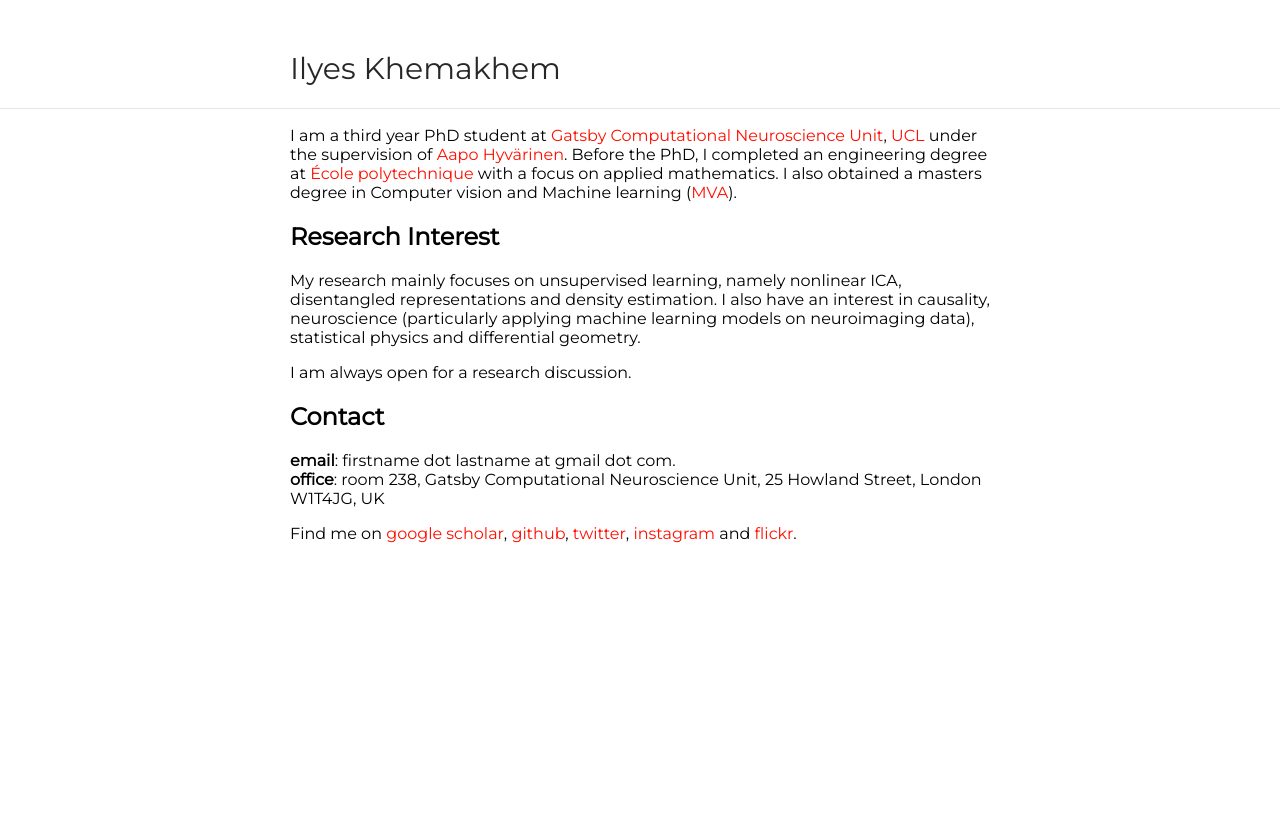
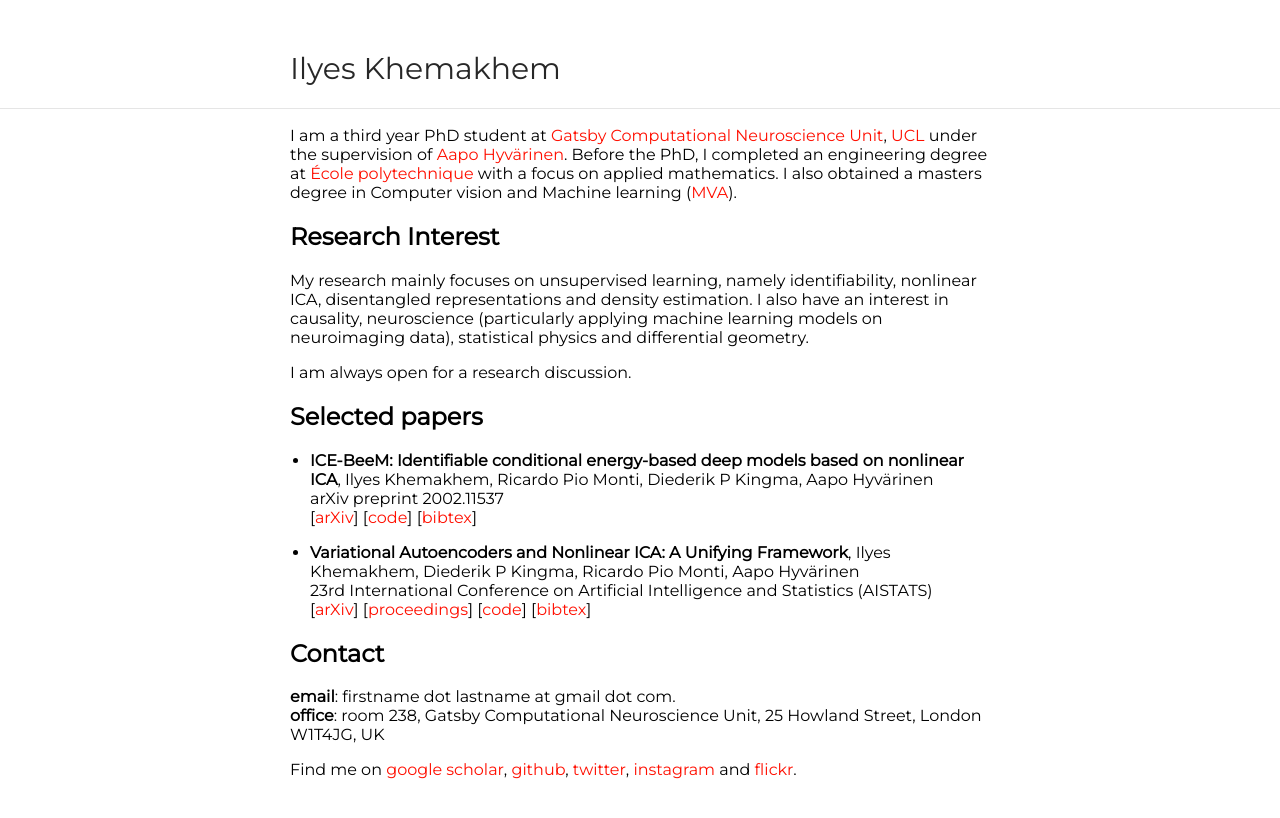
Before and after one commit to ilkhem/ilkhem.github.io, a Jekyll site: the page built from index.md, in a window 1280 px wide. Shown: the top 818 px of the page. Built offline with Jekyll 4.4.1, drawn with Linux system fonts in a browser that asks for light colours.

Commit message:
add papers

```diff
--- a/index.md
+++ b/index.md
@@ -3,15 +3,25 @@
 layout: home
 ---
 
-I am a third year PhD student at [Gatsby Computational Neuroscience Unit](http://www.gatsby.ucl.ac.uk/), [UCL](https://www.ucl.ac.uk/) under the supervision of [Aapo Hyvärinen](https://www.cs.helsinki.fi/u/ahyvarin/). Before the PhD, I completed an engineering degree at [École polytechnique](https://www.polytechnique.edu) with a focus on applied mathematics. I also obtained a masters degree in Computer vision and Machine learning ([MVA](https://math.ens-paris-saclay.fr/version-francaise/formations/master-mva/)).
+I am a third year PhD student at [Gatsby Computational Neuroscience Unit](http://www.gatsby.ucl.ac.uk/), [UCL](https://www.ucl.ac.uk/) under the supervision of [Aapo Hyvärinen](https://www.cs.helsinki.fi/u/ahyvarin/). Before the PhD, I completed an engineering degree at [École polytechnique](https://www.polytechnique.edu/en) with a focus on applied mathematics. I also obtained a masters degree in Computer vision and Machine learning ([MVA](https://math.ens-paris-saclay.fr/version-francaise/formations/master-mva/)).
 
 
 ## Research Interest
 
-My research mainly focuses on unsupervised learning, namely nonlinear ICA, disentangled representations and density estimation. I also have an interest in causality, neuroscience (particularly applying machine learning models on neuroimaging data), statistical physics and differential geometry.
+My research mainly focuses on unsupervised learning, namely identifiability, nonlinear ICA, disentangled representations and density estimation. I also have an interest in causality, neuroscience (particularly applying machine learning models on neuroimaging data), statistical physics and differential geometry.
 
 I am always open for a research discussion.
 
+
+
+## Selected papers
+- **ICE-BeeM: Identifiable conditional energy-based deep models based on nonlinear ICA**, Ilyes Khemakhem, Ricardo Pio Monti, Diederik P Kingma, Aapo Hyvärinen \\
+arXiv preprint 2002.11537 \\
+\[[arXiv](https://arxiv.org/abs/2002.11537)\] \[[code](https://github.com/ilkhem/icebeem)\] \[[bibtex](bib/icebeem)\]
+
+- **Variational Autoencoders and Nonlinear ICA: A Unifying Framework**, Ilyes Khemakhem, Diederik P Kingma, Ricardo Pio Monti, Aapo Hyvärinen \\
+23rd International Conference on Artificial Intelligence and Statistics (AISTATS) \\
+\[[arXiv](https://arxiv.org/abs/1907.04809)\] \[[proceedings](http://proceedings.mlr.press/v108/khemakhem20a/khemakhem20a.pdf)\] \[[code](https://github.com/ilkhem/icebeem/tree/master/models/ivae)\] \[[bibtex](bib/ivae)\]
 
 
 
```
Also changed, not shown: _layouts/bib.html (added, +15 -0 lines), bib/icebeem.md (added, +14 -0 lines), bib/ivae.md (added, +16 -0 lines).
